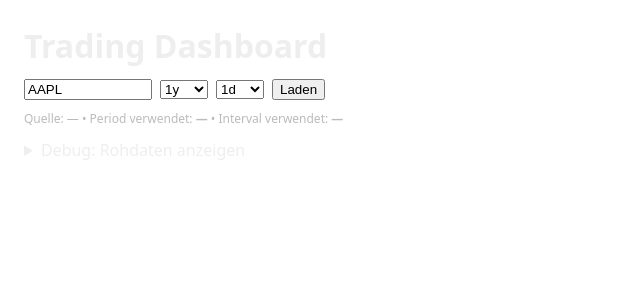
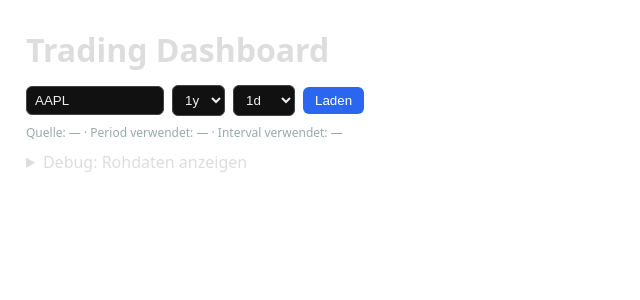
Before and after one commit to JulianKurzendoerfer/trading-frontend, a React (Vite) app: page / in a window 1280 px wide. Shown: the top 300 px of the page, without its empty margins (0-640 px from the left). Built offline with nearby package versions, Linux system fonts and the light colour scheme.

Commit message:
frontend: robust data fetch + indicators + trend panels

```diff
--- a/index.html
+++ b/index.html
@@ -1,10 +1,9 @@
 <!doctype html>
-<html lang="en">
+<html lang="de">
 <head>
   <meta charset="UTF-8" />
-    <link rel="icon" type="image/svg+xml" href="/vite.svg" />
-    <meta name="viewport" content="width=device-width, initial-scale=1.0" />
-    <title>trading-frontend</title>
+  <meta name="viewport" content="width=device-width, initial-scale=1.0"/>
+  <title>Trading Dashboard</title>
 </head>
 <body>
   <div id="root"></div>
--- a/src/components/ToolDashboard.jsx
+++ b/src/components/ToolDashboard.jsx
@@ -2,230 +2,316 @@ import React, { useMemo, useState } from 'react';
 import Plot from 'react-plotly.js';
 import { API_BASE } from '../config.js';
 
-function sleep(ms){ return new Promise(r=>setTimeout(r,ms)); }
+const asNum = v => (v == null || v === '' ? null : Number(v));
+const pickArr = (o, ...keys) => keys.map(k => o?.[k]).find(v => Array.isArray(v));
+const toDates = xs => (xs || []).map(x => new Date(x));
 
-async function getJSONWithRetry(path){
-  const url = `${API_BASE}${path}`;
-  const tries = [0, 400, 900];
-  let lastErr = null;
-  for (let i=0; i<tries.length; i++){
-    try{
-      const res = await fetch(url, { cache:'no-store' });
-      if (res.ok){
-        return await res.json();
-      } else if ([502,503,504].includes(res.status)){
-        lastErr = new Error(`HTTP ${res.status}`);
-      } else {
-        const t = await res.text();
-        throw new Error(`HTTP ${res.status}: ${t}`);
+async function fetchStock(ticker, period, interval) {
+  const qs = new URLSearchParams({ ticker, period, interval }).toString();
+  const url = `${API_BASE}/api/stock?${qs}`;
+  for (let tryNo = 0; tryNo < 2; tryNo++) {
+    const res = await fetch(url, {
+      method: 'GET',
+      headers: { 'Accept': 'application/json' },
+      cache: 'no-store',
+      mode: 'cors',
+    });
+    const txt = await res.text();
+    try {
+      const json = JSON.parse(txt);
+      if (json && (json.index || json.dates || json.Close || json.close)) {
+        return { ok: true, data: json };
       }
-    }catch(e){
-      lastErr = e;
-    }
-    if (i < tries.length-1) await sleep(tries[i+1]);
+    } catch (_) {}
+    await new Promise(r => setTimeout(r, 600));
   }
-  throw lastErr || new Error('Backend not reachable');
+  return { ok: false, error: 'no-data' };
 }
 
-function ema(arr, span){
-  const a = 2/(span+1);
+// ---- Indikatoren (pure JS) ----
+function ema(arr, span) {
+  const a = 2 / (span + 1);
   const out = new Array(arr.length).fill(null);
   let prev = null;
-  for (let i=0;i<arr.length;i++){
+  for (let i = 0; i < arr.length; i++) {
     const v = arr[i];
-    if (v==null){ out[i]=prev; continue; }
-    prev = (prev==null)? v : (a*v + (1-a)*prev);
-    out[i]=prev;
+    if (v == null) { out[i] = prev; continue; }
+    prev = (prev == null) ? v : a * v + (1 - a) * prev;
+    out[i] = prev;
   }
   return out;
 }
-
-function sma(arr, win){
+function sma(arr, win) {
   const out = new Array(arr.length).fill(null);
-  let s=0, q=[];
-  for (let i=0;i<arr.length;i++){
-    const v=arr[i];
-    q.push(v); s+=v;
-    if (q.length>win){ s-=q.shift(); }
-    if (q.length===win) out[i]=s/win;
+  let s = 0, q = [];
+  for (let i = 0; i < arr.length; i++) {
+    const v = arr[i];
+    q.push(v); s += (v ?? 0);
+    if (q.length > win) { s -= (q.shift() ?? 0); }
+    out[i] = (q.length === win ? s / win : null);
   }
   return out;
 }
-
-function std(arr, win, mean){
+function rollingStd(arr, win) {
   const out = new Array(arr.length).fill(null);
-  let q=[];
-  for (let i=0;i<arr.length;i++){
-    const v=arr[i];
+  let q = [];
+  for (let i = 0; i < arr.length; i++) {
+    const v = arr[i];
     q.push(v);
-    if (q.length>win){ q.shift(); }
-    if (q.length===win){
-      const m = mean[i];
-      let ss=0; for (let j=0;j<q.length;j++){ const d=q[j]-m; ss+=d*d; }
-      out[i]=Math.sqrt(ss/q.length);
+    if (q.length > win) q.shift();
+    if (q.length === win && q.every(x => x != null)) {
+      const m = q.reduce((a,b)=>a+b,0)/win;
+      const s2 = q.reduce((a,b)=>a+(b-m)*(b-m),0)/win;
+      out[i] = Math.sqrt(s2);
+    } else out[i] = null;
+  }
+  return out;
+}
+function macd(close, f=12, s=26, sig=9) {
+  const emaF = ema(close, f);
+  const emaS = ema(close, s);
+  const line = close.map((_,i)=> (emaF[i]==null||emaS[i]==null)?null:(emaF[i]-emaS[i]));
+  const signal = ema(line.map(v => v==null?0:v), sig).map((v,i)=> line[i]==null?null:v);
+  const hist = line.map((v,i)=> (v==null||signal[i]==null)?null:(v-signal[i]));
+  return { line, signal, hist };
+}
+function rsi(close, p=14) {
+  const out = new Array(close.length).fill(null);
+  let avgU = null, avgD = null;
+  for (let i=1;i<close.length;i++){
+    const ch = (close[i]==null||close[i-1]==null)?null:(close[i]-close[i-1]);
+    const u = ch>0 ? ch : 0;
+    const d = ch<0 ? -ch : 0;
+    if (i===p){ avgU = u; avgD = d; }
+    if (i>p){
+      avgU = (avgU*(p-1)+u)/p;
+      avgD = (avgD*(p-1)+d)/p;
+      const rs = avgD===0? 100 : (avgU/avgD);
+      out[i] = 100 - 100/(1+rs);
     }
   }
   return out;
 }
-
-function rsiWilder(close, period=14){
-  const out = new Array(close.length).fill(null);
-  let prev = null, avgGain=0, avgLoss=0, initG=0, initL=0, initN=0;
-  for (let i=1;i<close.length;i++){
-    const ch = close[i]-close[i-1];
-    const g = Math.max(0,ch), l = Math.max(0,-ch);
-    if (initN<period){ initG+=g; initL+=l; initN++; if (initN===period){ avgGain=initG/period; avgLoss=initL/period; } }
-    else { avgGain = (avgGain*(period-1)+g)/period; avgLoss=(avgLoss*(period-1)+l)/period; }
-    if (i>=period){
-      const rs = avgLoss===0? 100 : avgGain/avgLoss;
-      out[i] = 100 - (100/(1+rs));
-    }
-    prev = close[i];
+function highest(arr, n,i){ let m=-Infinity; for(let k=i-n+1;k<=i;k++){m=Math.max(m,arr[k]??-Infinity);} return m; }
+function lowest(arr, n,i){ let m=Infinity;  for(let k=i-n+1;k<=i;k++){m=Math.min(m,arr[k]?? Infinity);} return m; }
+function stochastic(h,l,c, kP=14, kS=3, dP=3){
+  const kRaw = new Array(c.length).fill(null);
+  for (let i=0;i<c.length;i++){
+    if (i<kP-1 || h[i]==null||l[i]==null||c[i]==null){ kRaw[i]=null; continue; }
+    const hh = highest(h, kP, i);
+    const ll = lowest(l, kP, i);
+    const denom = (hh-ll);
+    kRaw[i] = denom===0? 50 : 100*( (c[i]-ll)/denom );
   }
-  return out;
+  const k = sma(kRaw, kS);
+  const d = sma(k, dP);
+  return { k, d };
+}
+function stochRSI(close, p=14, k=3, d=3){
+  const r = rsi(close, p);
+  const sr = new Array(close.length).fill(null);
+  for (let i=0;i<close.length;i++){
+    if (i<p*2){ sr[i]=null; continue; }
+    const seg = r.slice(i-p+1, i+1).filter(v=>v!=null);
+    if (seg.length<p){ sr[i]=null; continue; }
+    const lo = Math.min(...seg), hi = Math.max(...seg);
+    sr[i] = (hi-lo)===0 ? 50 : 100*((r[i]-lo)/(hi-lo));
+  }
+  const kk = sma(sr, k);
+  const dd = sma(kk, d);
+  return { k: kk, d: dd };
+}
+function bollinger(close, win=20, mult=2){
+  const m = sma(close, win);
+  const s = rollingStd(close, win);
+  const up = m.map((v,i)=> (v==null||s[i]==null)?null:(v+mult*s[i]));
+  const lo = m.map((v,i)=> (v==null||s[i]==null)?null:(v-mult*s[i]));
+  return { mid: m, up, lo };
 }
 
-function stoch(high, low, close, kPeriod=14, kSmooth=3, dPeriod=3){
-  const n=close.length;
-  const hh=new Array(n).fill(null), ll=new Array(n).fill(null), raw=new Array(n).fill(null);
-  let qH=[], qL=[];
-  for (let i=0;i<n;i++){
-    const H=high[i], L=low[i], C=close[i];
-    qH.push(H); qL.push(L);
-    if (qH.length>kPeriod){ qH.shift(); qL.shift(); }
-    if (qH.length===kPeriod){
-      const hi=Math.max(...qH), lo=Math.min(...qL);
-      raw[i] = (hi===lo)? 50 : ( (C-lo)/(hi-lo)*100 );
+// Trend-Levels (grob: lokale Extrema + Clustering)
+function localExtremaIdx(arr, win=10){
+  const lows=[], highs=[];
+  for (let i=win;i<arr.length-win;i++){
+    let lo=true, hi=true;
+    for (let j=i-win;j<=i+win;j++){
+      if (arr[j]==null){ lo=false; hi=false; break; }
+      if (arr[j] < arr[i]) hi=false;
+      if (arr[j] > arr[i]) lo=false;
+      if (!lo && !hi) break;
     }
+    if (lo) lows.push(i);
+    if (hi) highs.push(i);
   }
-  const ks = sma(raw,kSmooth);
-  const ds = sma(ks,dPeriod);
-  return { k: ks, d: ds };
+  return { lows, highs };
+}
+function clusterLevels(prices, idxs, tolRel=0.01){
+  const vals = idxs.map(i => prices[i]).filter(v=>v!=null).sort((a,b)=>a-b);
+  const clusters=[];
+  for (const v of vals){
+    const last = clusters[clusters.length-1];
+    if (!last || Math.abs(v - last[last.length-1]) > tolRel*last[last.length-1]) clusters.push([v]);
+    else last.push(v);
+  }
+  return clusters.map(c=>{
+    const m = c.reduce((a,b)=>a+b,0)/c.length;
+    return { y0: Math.min(...c), y1: Math.max(...c), center: m, count: c.length };
+  });
 }
 
-function macd(close, fast=12, slow=26, signal=9){
-  const emaF=ema(close,fast), emaS=ema(close,slow);
-  const m = close.map((_,i)=> emaF[i]!=null&&emaS[i]!=null? emaF[i]-emaS[i] : null);
-  const s = ema(m, signal);
-  const h = m.map((v,i)=> (v!=null&&s[i]!=null)? v-s[i] : null);
-  return { m, s, h };
-}
-
-function toCandles(rows){
-  const x=[], o=[], h=[], l=[], c=[];
-  for (const r of rows){
-    x.push(r.index); o.push(r.open); h.push(r.high); l.push(r.low); c.push(r.close);
-  }
-  return { x, o, h, l, c };
-}
-
+// -------------- React UI --------------
 export default function ToolDashboard(){
-  const [ticker, setTicker] = useState('AAPL');
-  const [period, setPeriod] = useState('1y');
+  const [ticker, setTicker]   = useState('AAPL');
+  const [period, setPeriod]   = useState('1y');
   const [interval, setInterval] = useState('1d');
   const [loading, setLoading] = useState(false);
-  const [err, setErr] = useState('');
+  const [err, setErr]         = useState('');
   const [payload, setPayload] = useState(null);
 
   async function load(){
-    setErr(''); setLoading(true); setPayload(null);
-    try{
-      const path = `/api/stock?ticker=${encodeURIComponent(ticker)}&period=${encodeURIComponent(period)}&interval=${encodeURIComponent(interval)}`;
-      const p = await getJSONWithRetry(path);
-      if (!p || p.ok===false || !p.data || !p.data.length){
-        throw new Error(p && p.error ? p.error : 'Keine Daten');
-      }
-      setPayload(p);
-    }catch(e){
-      setErr(e.message || String(e));
-    }finally{
-      setLoading(false);
-    }
+    setLoading(true); setErr('');
+    const t = ticker.trim().toUpperCase();
+    const res = await fetchStock(t, period, interval);
+    setLoading(false);
+    if (!res.ok){ setErr('Keine Daten'); setPayload(null); return; }
+    setPayload(res.data || null);
+    if (!res.data) setErr('Keine Daten');
   }
 
-  const fig = useMemo(()=>{
-    if (!payload || !payload.data || !payload.data.length) return null;
-    const rows = payload.data;
-    const candles = toCandles(rows);
-    const close = candles.c.map(v=> (v==null? null: +v));
-    const high  = candles.h.map(v=> (v==null? null: +v));
-    const low   = candles.l.map(v=> (v==null? null: +v));
-
-    const ema9  = ema(close,9);
-    const ema21 = ema(close,21);
-    const ema50 = ema(close,50);
-
-    const bbMid = sma(close,20);
-    const bbStd = std(close,20,bbMid);
-    const bbUp  = bbMid.map((v,i)=> (v!=null&&bbStd[i]!=null)? v+2*bbStd[i]:null);
-    const bbLo  = bbMid.map((v,i)=> (v!=null&&bbStd[i]!=null)? v-2*bbStd[i]:null);
-
-    const mac = macd(close,12,26,9);
-    const rsi = rsiWilder(close,14);
-    const st  = stoch(high,low,close,14,3,3);
-    const stR = stoch(rsi,rsi,rsi,14,3,3);
-
-    const traces = [
-      {type:'candlestick', x:candles.x, open:candles.o, high:candles.h, low:candles.l, close:candles.c, name:'OHLC'},
-      {type:'scatter', mode:'lines', x:candles.x, y:bbUp, name:'BB Upper', line:{width:1}},
-      {type:'scatter', mode:'lines', x:candles.x, y:bbMid, name:'BB Basis', line:{width:1, dash:'dot'}},
-      {type:'scatter', mode:'lines', x:candles.x, y:bbLo, name:'BB Lower', line:{width:1}},
-      {type:'scatter', mode:'lines', x:candles.x, y:ema9,  name:'EMA 9', line:{width:1}},
-      {type:'scatter', mode:'lines', x:candles.x, y:ema21, name:'EMA 21', line:{width:1}},
-      {type:'scatter', mode:'lines', x:candles.x, y:ema50, name:'EMA 50', line:{width:1}},
-      {type:'bar',     x:candles.x, y:mac.h, name:'MACD Hist', xaxis:'x2', yaxis:'y2', opacity:0.5},
-      {type:'scatter', mode:'lines', x:candles.x, y:mac.m, name:'MACD',     xaxis:'x2', yaxis:'y2'},
-      {type:'scatter', mode:'lines', x:candles.x, y:mac.s, name:'Signal',   xaxis:'x2', yaxis:'y2'},
-      {type:'scatter', mode:'lines', x:candles.x, y:rsi,   name:'RSI(14)',  xaxis:'x3', yaxis:'y3'},
-      {type:'scatter', mode:'lines', x:candles.x, y:st.k,  name:'Stoch %K', xaxis:'x4', yaxis:'y4'},
-      {type:'scatter', mode:'lines', x:candles.x, y:st.d,  name:'Stoch %D', xaxis:'x4', yaxis:'y4'},
-      {type:'scatter', mode:'lines', x:candles.x, y:stR.k, name:'StochRSI %K', xaxis:'x5', yaxis:'y5'},
-      {type:'scatter', mode:'lines', x:candles.x, y:stR.d, name:'StochRSI %D', xaxis:'x5', yaxis:'y5'}
-    ];
-
-    const layout = {
-      template:'plotly_dark',
-      height:900,
-      margin:{l:40,r:10,t:30,b:20},
-      showlegend:false,
-      grid:{rows:5, columns:1, pattern:'independent', roworder:'top to bottom'},
-      xaxis:  {domain:[0,1]},
-      yaxis:  {domain:[0.60,1], fixedrange:false},
-      xaxis2: {anchor:'y2'},
-      yaxis2: {domain:[0.45,0.59]},
-      xaxis3: {anchor:'y3'},
-      yaxis3: {domain:[0.30,0.44], range:[0,100]},
-      xaxis4: {anchor:'y4'},
-      yaxis4: {domain:[0.15,0.29], range:[0,100]},
-      xaxis5: {anchor:'y5'},
-      yaxis5: {domain:[0.00,0.14], range:[0,100]}
+  // Daten normalisieren
+  const data = useMemo(()=> {
+    if (!payload) return null;
+    const xRaw = pickArr(payload,'index','dates','time','timestamp') || [];
+    const x = toDates(xRaw);
+    const open  = (pickArr(payload,'open','Open') || []).map(asNum);
+    const high  = (pickArr(payload,'high','High') || []).map(asNum);
+    const low   = (pickArr(payload,'low','Low')   || []).map(asNum);
+    const close = (pickArr(payload,'close','Close')|| []).map(asNum);
+    const vol   = (pickArr(payload,'volume','Volume')|| []).map(asNum);
+    const n = Math.min(x.length, open.length, high.length, low.length, close.length);
+    if (n < 20) return null;
+    return {
+      x: x.slice(-n), open: open.slice(-n), high: high.slice(-n),
+      low: low.slice(-n), close: close.slice(-n), volume: vol.slice(-n),
+      meta: payload.meta || {}
     };
-    return { layout, data: traces };
   }, [payload]);
 
+  const figs = useMemo(()=> {
+    if (!data) return null;
+    const { x, open, high, low, close } = data;
+
+    const bb = bollinger(close, 20, 2);
+    const ema9  = ema(close, 9);
+    const ema21 = ema(close, 21);
+    const ema50 = ema(close, 50);
+
+    const m = macd(close);
+    const r = rsi(close, 14);
+    const st = stochastic(high, low, close, 14, 3, 3);
+    const sr = stochRSI(close, 14, 3, 3);
+
+    const ext = localExtremaIdx(close, 10);
+    const clusters = clusterLevels(close, [...ext.lows, ...ext.highs], 0.01);
+
+    return {
+      price: {
+        data: [
+          { type:'candlestick', x, open, high, low, close, name:'OHLC',
+            increasing:{line:{width:1}}, decreasing:{line:{width:1}} },
+          { type:'scatter', mode:'lines', x, y: bb.up,   name:'BB upper', line:{width:1, dash:'dot'} },
+          { type:'scatter', mode:'lines', x, y: bb.mid,  name:'BB mid',   line:{width:1, dash:'dot'} },
+          { type:'scatter', mode:'lines', x, y: bb.lo,   name:'BB lower', line:{width:1, dash:'dot'} },
+          { type:'scatter', mode:'lines', x, y: ema9,  name:'EMA 9',  line:{width:1}},
+          { type:'scatter', mode:'lines', x, y: ema21, name:'EMA 21', line:{width:1}},
+          { type:'scatter', mode:'lines', x, y: ema50, name:'EMA 50', line:{width:1}},
+        ],
+        layout: { height: 420, margin:{l:40,r:10,t:10,b:20}, showlegend:false, xaxis:{rangeslider:{visible:false}} }
+      },
+      macd: {
+        data: [
+          { type:'bar', x, y: m.hist, name:'Hist', opacity:0.5 },
+          { type:'scatter', mode:'lines', x, y: m.line, name:'MACD' },
+          { type:'scatter', mode:'lines', x, y: m.signal, name:'Signal' },
+        ],
+        layout: { height: 180, margin:{l:40,r:10,t:10,b:20}, showlegend:false, shapes:[{type:'line', xref:'paper', x0:0, x1:1, y0:0, y1:0, line:{dash:'dot'}}] }
+      },
+      rsi: {
+        data: [{ type:'scatter', mode:'lines', x, y:r, name:'RSI(14)'}],
+        layout: { height: 160, margin:{l:40,r:10,t:10,b:20}, showlegend:false,
+          yaxis:{range:[0,100]}, shapes:[
+            {type:'line', xref:'paper',x0:0,x1:1,y0:30,y1:30,line:{dash:'dot'}},
+            {type:'line', xref:'paper',x0:0,x1:1,y0:70,y1:70,line:{dash:'dot'}}
+          ] }
+      },
+      stoch: {
+        data: [
+          { type:'scatter', mode:'lines', x, y: st.k, name:'%K' },
+          { type:'scatter', mode:'lines', x, y: st.d, name:'%D' },
+        ],
+        layout: { height: 160, margin:{l:40,r:10,t:10,b:20}, showlegend:false,
+          yaxis:{range:[0,100]}, shapes:[
+            {type:'line', xref:'paper',x0:0,x1:1,y0:20,y1:20,line:{dash:'dot'}},
+            {type:'line', xref:'paper',x0:0,x1:1,y0:80,y1:80,line:{dash:'dot'}}
+          ] }
+      },
+      stochrsi: {
+        data: [
+          { type:'scatter', mode:'lines', x, y: sr.k, name:'StochRSI %K' },
+          { type:'scatter', mode:'lines', x, y: sr.d, name:'StochRSI %D' },
+        ],
+        layout: { height: 160, margin:{l:40,r:10,t:10,b:20}, showlegend:false,
+          yaxis:{range:[0,100]}, shapes:[
+            {type:'line', xref:'paper',x0:0,x1:1,y0:20,y1:20,line:{dash:'dot'}},
+            {type:'line', xref:'paper',x0:0,x1:1,y0:80,y1:80,line:{dash:'dot'}}
+          ] }
+      },
+      trend: {
+        data: [
+          { type:'scatter', mode:'lines', x, y: close, name:'Close', line:{width:1.4} },
+          ...ext.lows.map(i => ({type:'scatter', mode:'markers', x:[x[i]], y:[close[i]], marker:{symbol:'triangle-down', size:12}, showlegend:false})),
+          ...ext.highs.map(i => ({type:'scatter', mode:'markers', x:[x[i]], y:[close[i]], marker:{symbol:'triangle-up', size:12}, showlegend:false})),
+        ],
+        layout: { height: 220, margin:{l:40,r:10,t:10,b:25}, showlegend:false,
+          shapes: clusters.map(c => ({type:'line', xref:'paper', x0:0, x1:1, y0:c.center, y1:c.center, opacity:0.6}))
+        }
+      }
+    };
+  }, [data]);
+
+  const metaLine = data ? `Quelle: ${data.meta.source ?? '—'}  ·  Period verwendet: ${data.meta.used_period ?? period}  ·  Interval verwendet: ${data.meta.used_interval ?? interval}` : 'Quelle: —  ·  Period verwendet: —  ·  Interval verwendet: —';
+
   return (
-    <div style={{padding:'16px', color:'#eee', fontFamily:'system-ui, -apple-system, Segoe UI, Roboto, Arial'}}>
-      <h1 style={{margin:'0 0 12px'}}>Trading Dashboard</h1>
-      <div style={{display:'flex', gap:8, alignItems:'center', marginBottom:10}}>
-        <input value={ticker} onChange={e=>setTicker(e.target.value)} style={{width:120}}/>
-        <select value={period} onChange={e=>setPeriod(e.target.value)}>
-          {['1mo','3mo','6mo','1y','2y','5y','10y'].map(p=><option key={p} value={p}>{p}</option>)}
+    <div style={{padding:'16px 18px', color:'#ddd', fontFamily:'system-ui,-apple-system,Segoe UI,Roboto,Inter,Arial'}}>
+      <h1 style={{margin:'4px 0 14px'}}>Trading Dashboard</h1>
+      <div style={{display:'flex', gap:8, alignItems:'center', flexWrap:'wrap'}}>
+        <input value={ticker} onChange={e=>setTicker(e.target.value)} style={{width:120, padding:'6px 8px', borderRadius:6, border:'1px solid #444', background:'#111', color:'#eee'}}/>
+        <select value={period} onChange={e=>setPeriod(e.target.value)} style={{padding:'6px 8px', borderRadius:6, background:'#111', color:'#eee', border:'1px solid #444'}}>
+          {['1y','2y','3y','5y'].map(p=><option key={p} value={p}>{p}</option>)}
         </select>
-        <select value={interval} onChange={e=>setInterval(e.target.value)}>
-          {['1d','1h','1wk','1mo'].map(p=><option key={p} value={p}>{p}</option>)}
+        <select value={interval} onChange={e=>setInterval(e.target.value)} style={{padding:'6px 8px', borderRadius:6, background:'#111', color:'#eee', border:'1px solid #444'}}>
+          {['1d','1h','1wk'].map(p=><option key={p} value={p}>{p}</option>)}
         </select>
-        <button onClick={load} disabled={loading}>{loading?'Lädt…':'Laden'}</button>
+        <button onClick={load} disabled={loading} style={{padding:'6px 12px', borderRadius:6, background:'#2a66f0', color:'#fff', border:'none', cursor:'pointer'}}>{loading?'Lädt…':'Laden'}</button>
       </div>
 
-      <div style={{marginBottom:8, color:'#bbb', fontSize:12}}>
-        Quelle: — • Period verwendet: <b>{payload?.used_period || '—'}</b> • Interval verwendet: <b>{payload?.used_interval || '—'}</b>
-      </div>
-      {err && <div style={{color:'#ff6', margin:'8px 0'}}>Fehler: {err}</div>}
-      {fig && <Plot data={fig.data} layout={fig.layout} config={{displayModeBar:true, responsive:true}} />}
+      <div style={{marginTop:8, fontSize:12, color:'#9aa'}}>{metaLine}</div>
+      {err && <div style={{marginTop:6, color:'#ff6'}}>Fehler: {err}</div>}
 
-      <details style={{marginTop:12}}>
+      {figs && (
+        <>
+          <Plot data={figs.price.data} layout={figs.price.layout} config={{responsive:true}} />
+          <Plot data={figs.macd.data} layout={figs.macd.layout} config={{responsive:true}} />
+          <Plot data={figs.rsi.data} layout={figs.rsi.layout} config={{responsive:true}} />
+          <Plot data={figs.stoch.data} layout={figs.stoch.layout} config={{responsive:true}} />
+          <Plot data={figs.stochrsi.data} layout={figs.stochrsi.layout} config={{responsive:true}} />
+          <Plot data={figs.trend.data} layout={figs.trend.layout} config={{responsive:true}} />
+        </>
+      )}
+
+      <details style={{marginTop:10}}>
         <summary style={{cursor:'pointer'}}>Debug: Rohdaten anzeigen</summary>
-        <pre style={{marginTop:8, background:'#111', padding:'12px', overflow:'auto'}}>
+        <pre style={{whiteSpace:'pre-wrap', background:'#111', padding:12, borderRadius:8, border:'1px solid #333', color:'#9f9'}}>
 {JSON.stringify(payload, null, 2)}
         </pre>
       </details>
```
Lines whose indentation alone changed are shown as unchanged.
